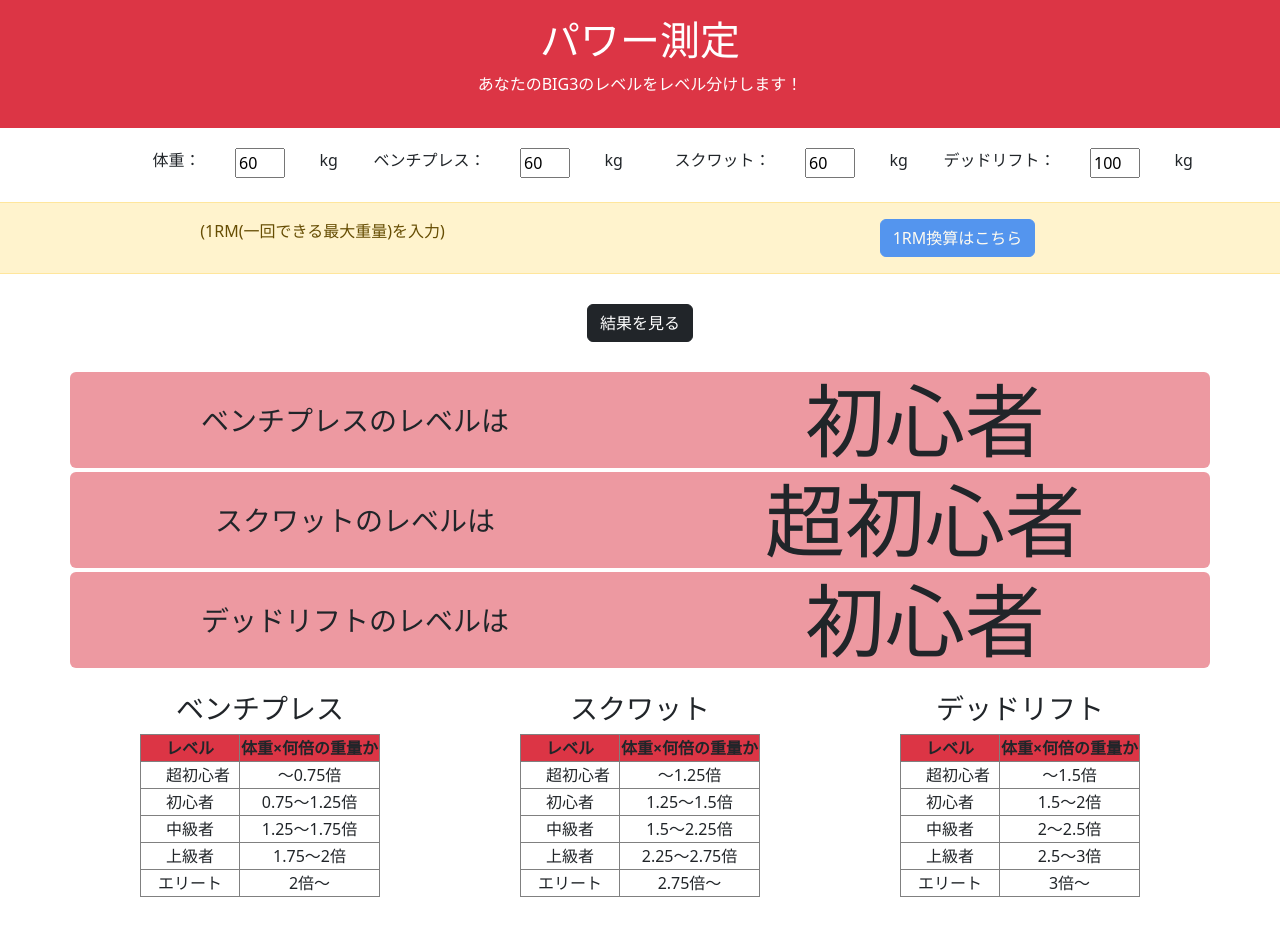
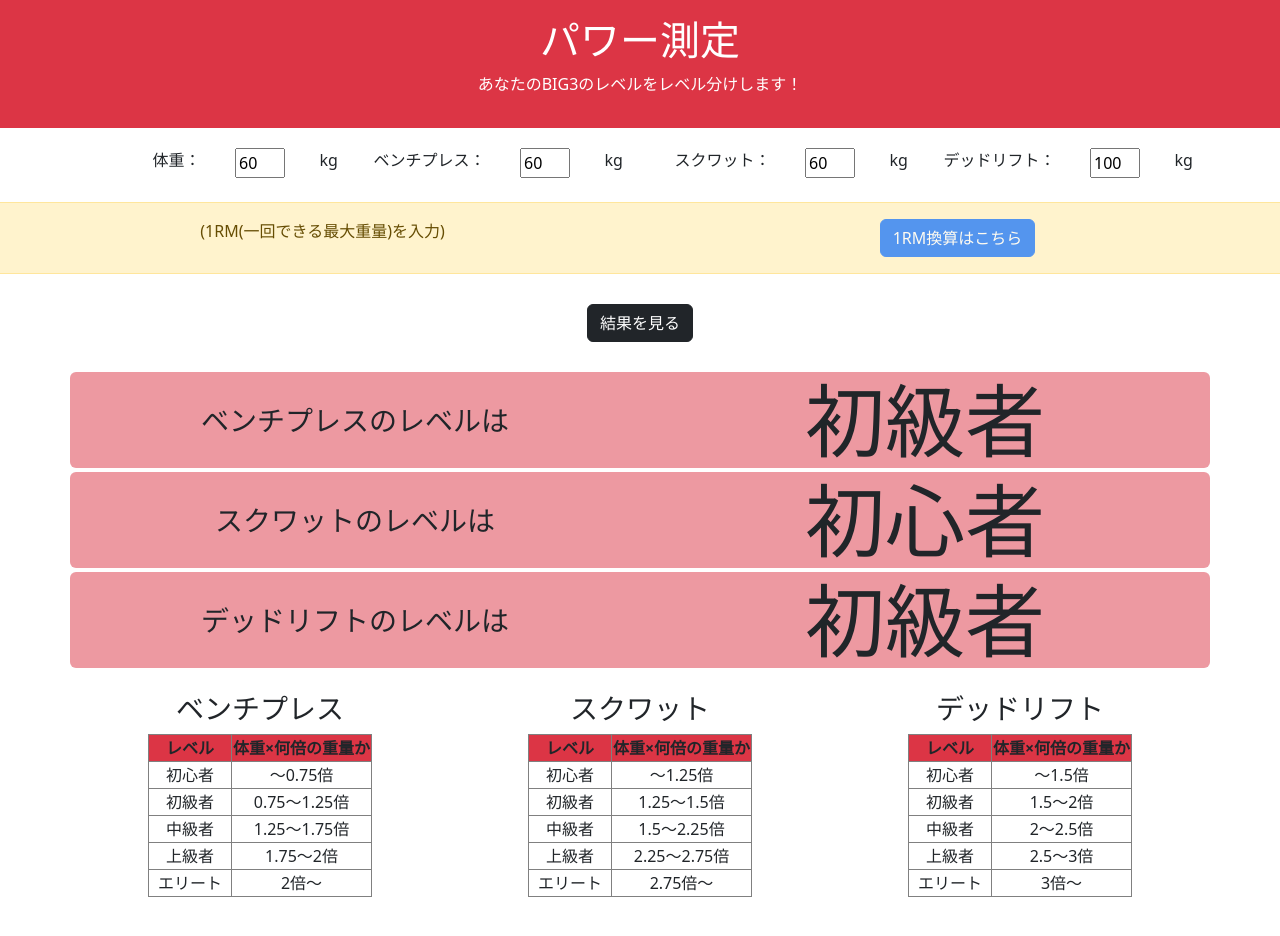
Before and after one commit to kumasan000123/weightPower, a website: page index.html in a window 1280 px wide. Both pictures are taken after a click on the button "結果を見る". Drawn offline with nearby package versions, Linux system fonts and the light colour scheme.

Commit message:
表の手直し等

```diff
--- a/index.html
+++ b/index.html
@@ -77,15 +77,15 @@
               <h3>ベンチプレス</h3>
               <table class="text-center table-bordered">
                 <tr class="bg-danger">
-                  <th>レベル</th>
+                  <th>レベル　　</th>
                   <th>体重×何倍の重量か</th>
                 </tr>
                 <tr>
-                  <td>　超初心者　</td>
+                  <td>初心者</td>
                   <td>～0.75倍</td>
                 </tr>
                 <tr>
-                  <td>初心者</td>
+                  <td>初級者</td>
                   <td>0.75～1.25倍</td>
                 </tr>
                 <tr>
@@ -107,15 +107,15 @@
               <h3>スクワット</h3>
               <table class="text-center table-bordered">
                 <tr class="bg-danger">
-                  <th>レベル</th>
+                  <th>レベル　　</th>
                   <th>体重×何倍の重量か</th>
                 </tr>
                 <tr>
-                  <td>　超初心者　</td>
+                  <td>初心者</td>
                   <td>～1.25倍</td>
                 </tr>
                 <tr>
-                  <td>初心者</td>
+                  <td>初級者</td>
                   <td>1.25～1.5倍</td>
                 </tr>
                 <tr>
@@ -136,15 +136,15 @@
               <h3>デッドリフト</h3>
               <table class="text-center table-bordered">
                 <tr class="bg-danger">
-                  <th>レベル</th>
+                  <th>レベル　　</th>
                   <th>体重×何倍の重量か</th>
                 </tr>
                 <tr>
-                  <td>　超初心者　</td>
+                  <td>初心者</td>
                   <td>～1.5倍</td>
                 </tr>
                 <tr>
-                  <td>初心者</td>
+                  <td>初級者</td>
                   <td>1.5～2倍</td>
                 </tr>
                 <tr>
--- a/script.js
+++ b/script.js
@@ -50,9 +50,9 @@ function benchWeigh(weight,bench){
     }
     const power=bench/weight;
     if(power<0.75){
-        return "超初心者";
+        return "初心者";
     }else if(power<1.25){
-        return "初心者";
+        return "初級者";
     }else if(power<1.75){
         return "中級者";
     }else if(power<2){
@@ -67,9 +67,9 @@ function squatWeigh(weight,squat){
     }
     const power=squat/weight;
     if(power<1.25){
-        return "超初心者";
+        return "初心者";
     }else if(power<1.5){
-        return "初心者";
+        return "初級者";
     }else if(power<2.25){
         return "中級者";
     }else if(power<2.75){
@@ -84,9 +84,9 @@ function deadliftWeigh(weight,deadlift){
     }
     const power=deadlift/weight;
     if(power<1.5){
-        return "超初心者";
+        return "初心者";
     }else if(power<2){
-        return "初心者";
+        return "初級者";
     }else if(power<2.5){
         return "中級者";
     }else if(power<3){
```
